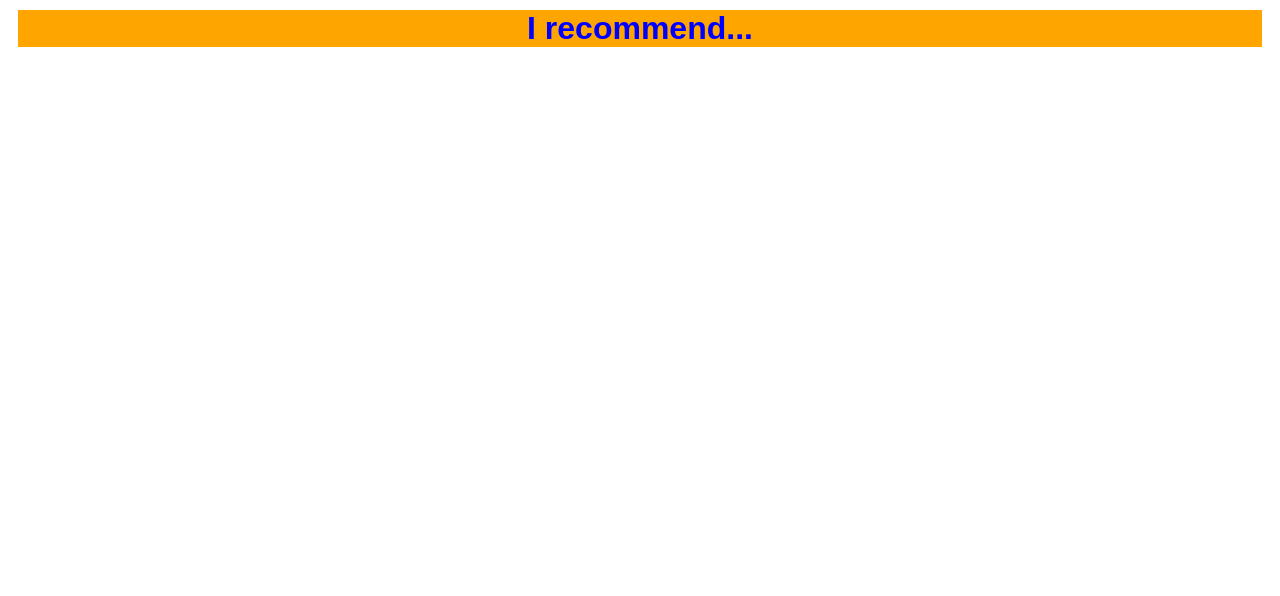
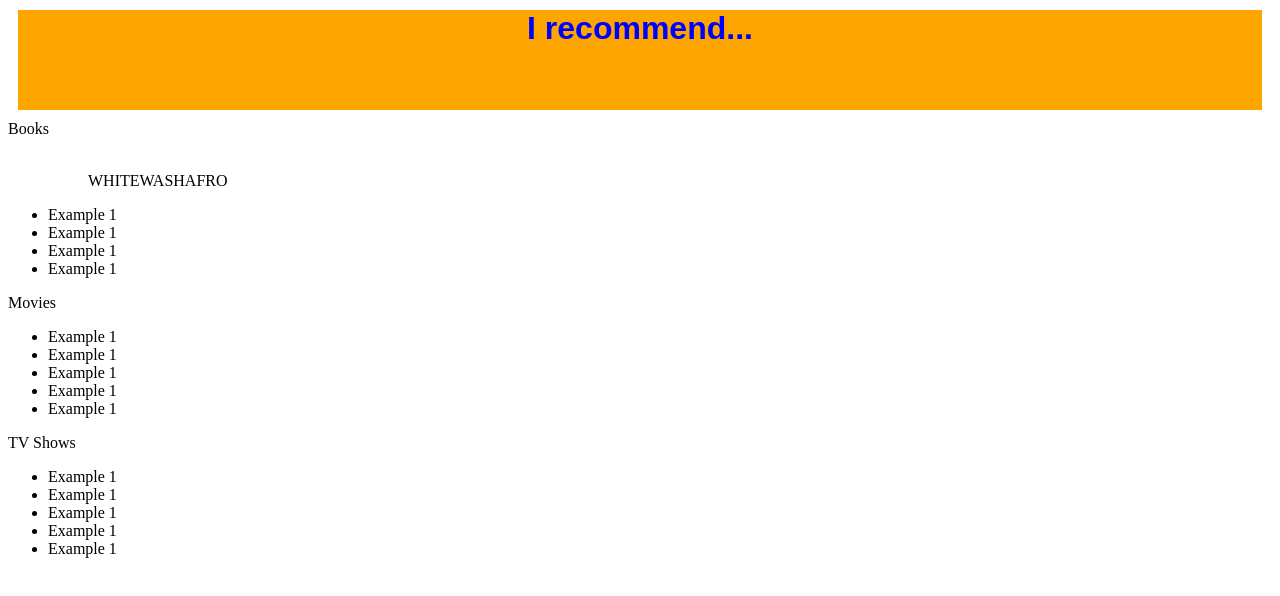
Before and after one commit to JustALeek/Irecommend, a plain HTML site: page index.html in a window 1280 px wide. Drawn offline with Linux system fonts and the light colour scheme.

Commit message:
placeholder.

```diff
--- a/index.html
+++ b/index.html
@@ -7,5 +7,44 @@
 <html>
   <body>
     <h1 id = "website_name">I recommend...</h1>
+
+
+    <section class = "categories">
+        Books
+        <ul class = "itemlist">
+          <figure>
+            <img href = "/images/whitewashafro.png">
+            <figcaption>WHITEWASHAFRO</figcaption>
+          </figure>
+          <li>Example 1</li>
+          <li>Example 1</li>
+          <li>Example 1</li>
+          <li>Example 1</li>
+        </ul>
+    </section>
+
+    <section class = "categories">
+        Movies
+        <ul class = "itemlist">
+          <li>Example 1</li>
+          <li>Example 1</li>
+          <li>Example 1</li>
+          <li>Example 1</li>
+          <li>Example 1</li>
+        </ul>
+    </section>
+
+    <section class = "categories">
+        TV Shows
+        <ul class = "itemlist">
+          <li>Example 1</li>
+          <li>Example 1</li>
+          <li>Example 1</li>
+          <li>Example 1</li>
+          <li>Example 1</li>
+        </ul>
+    </section>
+
+
   </body>
 </html>
--- a/style.css
+++ b/style.css
@@ -6,7 +6,7 @@ h1{
     background-color: orange;
     margin: 10px;
     width: auto;
-    height: 400%;
+    height: 100px;
     position: static;
 
     font-family:Arial, Helvetica, sans-serif;
```
